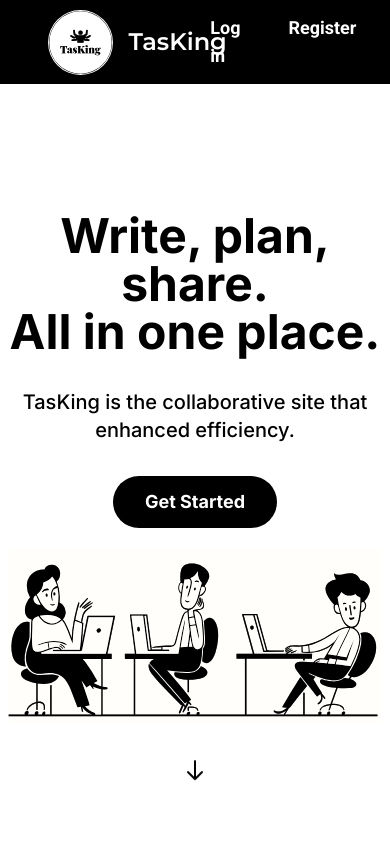
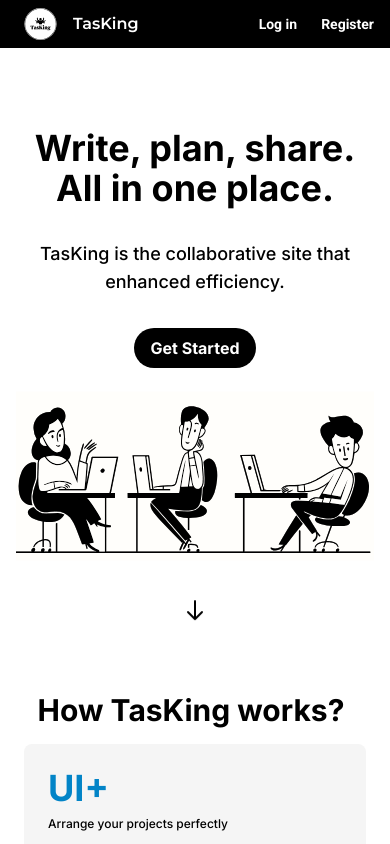
Before and after one commit to tpSpace/task_manager_fe, a Next.js app: page / in a window 390 px wide. Shown: the top 844 px of the page. Built offline with nearby package versions, Linux system fonts and the light colour scheme.

Commit message:
Quan|Update| update PageBody and set responsive for Header

```diff
--- a/components/Header.tsx
+++ b/components/Header.tsx
@@ -21,11 +21,11 @@ const Header = () => {
   }
 
   return (
-    <div className="flex flex-row justify-between items-center overflow-hidden h-[10%] p-10 px-20 bg-black text-black">
+    <div className="fixed flex top-0 left-0 right-0 z-20 h-12 md:h-16 justify-between items-center py-4 px-2 sm:px-4 bg-black">
       <div className="flex flex-row items-center justify-center">
         <Image
           alt="Logo"
-          className={`cursor-pointer`}
+          className="h-8 sm:h-12 sm:ml-2 cursor-pointer"
           height={65}
           onClick={() => {
             window.location.href = '/';
@@ -34,20 +34,20 @@ const Header = () => {
           width={65}
         />
         <CustomLink
-          containerStyles="font-semibold text-2xl ml-4 text-white font-Montserrat"
+          containerStyles="font-semibold text-base md:text-lg lg:text-xl xl:text-2xl text-white font-Montserrat"
           route="/"
           title="TasKing"
         />
       </div>
       {!isLogged && (
-        <div className="flex gap-4">
+        <div className="flex gap-2 sm:gap-4">
           <CustomLink
-            containerStyles="text-white px-4 py-2 font-semibold rounded-full hover:bg-white hover:text-black text-lg font-Roboto"
+            containerStyles="text-white text-sm md:text-base lg:text-lg xl:text-xl px-2 sm:px-3 xl:px-4 py-2 font-semibold rounded-full hover:bg-white hover:text-black font-Roboto"
             route="/login"
             title="Log in"
           />
           <CustomLink
-            containerStyles="text-white px-4 py-2 font-semibold rounded-full hover:bg-white hover:text-black text-lg font-Roboto"
+            containerStyles="text-white text-sm md:text-base lg:text-lg xl:text-xl px-2 sm:px-3 xl:px-4 py-2 sm:mr-2 font-semibold rounded-full hover:bg-white hover:text-black font-Roboto"
             route="/register"
             title="Register"
           />
--- a/components/PageBody.tsx
+++ b/components/PageBody.tsx
@@ -24,28 +24,28 @@ const PageBody: React.FC = () => {
       <div className="bg-white flex flex-col mt-24 sm:mt-14 md:mt-10 lg:mt-0">
         <div className="flex flex-col items-center mt-8 sm:mt-20 md:mt-32 lg:mt-32 xl:mt-32">
           {/* Welcome Message */}
-          <h1 className="font-bold text-center mb-8 text-5xl sm:text-5xl md:text-6xl lg:text-6xl xl:text-7xl">
+          <h1 className="font-bold text-center mx-4 mb-8 text-4xl sm:text-5xl md:text-6xl lg:text-6xl xl:text-7xl">
             Write, plan, share.
             <br /> All in one place.
           </h1>
 
           {/* Additional text */}
-          <p className="font-medium text-black-700 mb-8 text-center text-xl sm:text-xl md:text-2xl lg:text2xl xl:text-3xl">
+          <p className="font-medium text-black-700 mx-4 mb-8 text-center text-lg sm:text-xl md:text-2xl lg:text2xl xl:text-3xl">
             TasKing is the collaborative site that enhanced efficiency.
           </p>
 
           {/* Get Started Button */}
           <button
-            className="bg-black text-white px-8 py-3 rounded-full hover:bg-zinc-700"
+            className="bg-black text-white px-4 lg:px-6 py-2 lg:py-3 rounded-full hover:bg-zinc-700"
             onClick={handleGetStartedClick}
           >
-            <span className="font-bold text-lg sm:text-lg md:text-xl lg:text2xl xl:text-2xl">
+            <span className="font-bold text-base sm:text-lg md:text-xl lg:text2xl xl:text-2xl">
               Get Started
             </span>
           </button>
 
           {/* Notion Image */}
-          <div className="mt-5 pb-6">
+          <div className="mx-4 mt-5 pb-6">
             <Image
               alt="Notion"
               className="h-44 sm:h-64 md:h-72 lg:h-80"
@@ -189,7 +189,7 @@ const PageBody: React.FC = () => {
             Tasking does for us.&quot;
           </div>
 
-          <div className="flex justify-center mt-10 lg:mt-20 h-40 sm:h-80 md:h-96 lg:h-72">
+          <div className="flex justify-center mx-4 mt-10 lg:mt-20 h-40 sm:h-80 md:h-96 lg:h-72">
             <Image
               alt="ApplicationIcon"
               height={1000}
@@ -201,7 +201,7 @@ const PageBody: React.FC = () => {
       </div>
 
       <div className="bg-white mt-12 lg:mt-24">
-        <div className="text-center font-bold text-3xl sm:text-4xl md-5xl lg:text-5xl">
+        <div className="text-center font-bold mx-4 text-2xl sm:text-4xl md:text-5xl">
           Every team, side-by-side
         </div>
 
```
